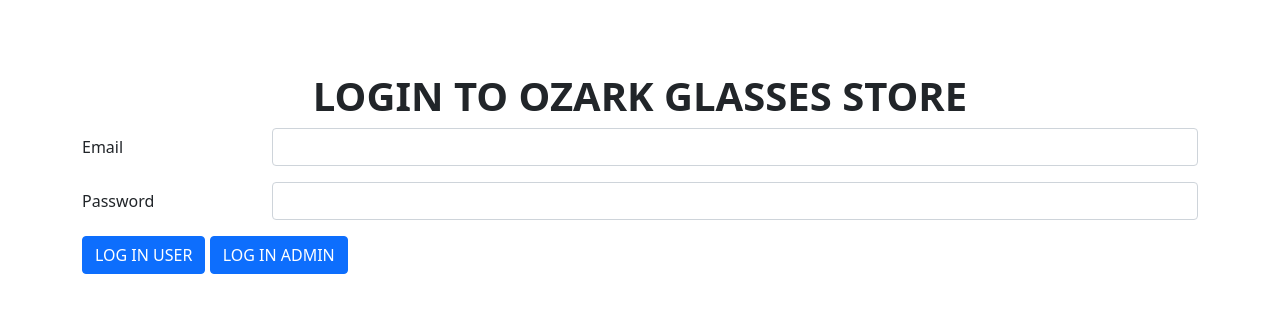
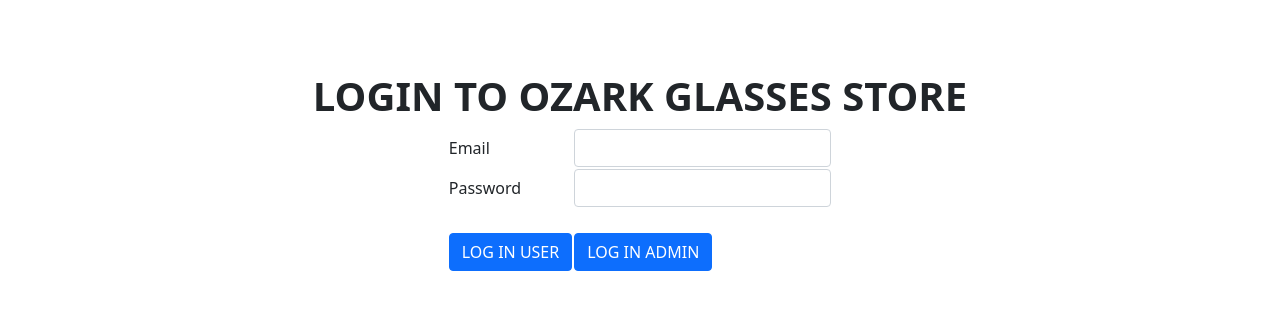
Before and after one commit to Tugas-Sampingan/quiz2, a PHP site: page /login.php in a window 1280 px wide. Shown: the top 313 px of the page. Run offline with PHP 8.4, Linux system fonts and the light colour scheme.

Commit message:
update login dan navbar

```diff
--- a/login.php
+++ b/login.php
@@ -1,5 +1,6 @@
 <!DOCTYPE html>
 <html lang="en">
+
 <head>
   <meta charset="utf-8">
   <meta name="viewport" content="width=device-width, initial-scale=1, shrink-to-fit=no">
@@ -8,25 +9,29 @@
 </head>
 
 <body>
-    <script src= "js/bootsrap.js"></script>
-    <script src="js/popper.min.js"></script>
-    <br><br><br>
-    <h1 style="text-align: center;"><b>LOGIN TO OZARK GLASSES STORE</b></h1>
+  <script src="js/bootsrap.js"></script>
+  <script src="js/popper.min.js"></script>
+  <br><br><br>
+  <center>
+
     <form>
-      <div class="container">
-        <div class="row mb-3">
-          <label for="inputEmail3" class="col-sm-2 col-form-label">Email</label>
-          <div class="col-sm-10">
-            <input type="email" class="form-control" id="inputEmail3">
-          </div>
-        </div>
-        <div class="row mb-3">
-          <label for="inputPassword3" class="col-sm-2 col-form-label">Password</label>
-          <div class="col-sm-10">
-            <input type="password" class="form-control" id="inputPassword3">
-          </div>
-        </div>
-        <a class="btn btn-primary mx-auto" href="home.html">LOG IN USER</a>
-        <a class="btn btn-primary mx-auto" href="admin.html">LOG IN ADMIN</a>
-      </div>
+      <table>
+        <h1 style="text-align: center;"><b>LOGIN TO OZARK GLASSES STORE</b></h1>
+        <tr>
+          <td><label for="inputEmail3" class="col-sm-2 col-form-label">Email</label></td>
+          <td><input type="email" class="form-control" id="inputEmail3"></td>
+        </tr>
+        <tr>
+          <td><label for="inputPassword3" class="col-sm-2 col-form-label">Password</label></td>
+          <td> <input type="password" class="form-control" id="inputPassword3"></td>
+        </tr>
+
+        <tr>
+          <td><br><a class="btn btn-primary mx-auto" href="home.php">LOG IN USER</a></td>
+          <td><br><a class="btn btn-primary mx-auto" href="admin.php">LOG IN ADMIN</a></td>
+        </tr>
+
+      </table>
+
+  </center>
 </body>
--- a/navbar.php
+++ b/navbar.php
@@ -21,7 +21,7 @@
                     </li>
                 </ul>
                 <form class="d-flex">
-                    <a class="btn btn-primary border-0" style="background-color:#696969 ; margin-right: 8px;">Sign In</a>
+                    <a class="btn btn-primary border-0" style="background-color:#696969 ; margin-right: 8px;" href="login.php">Sign In</a>
                     <a class="btn btn-primary border-0" style="background-color: #696969 ;">Sign Up</a>
                 </form>
             </div>
```
